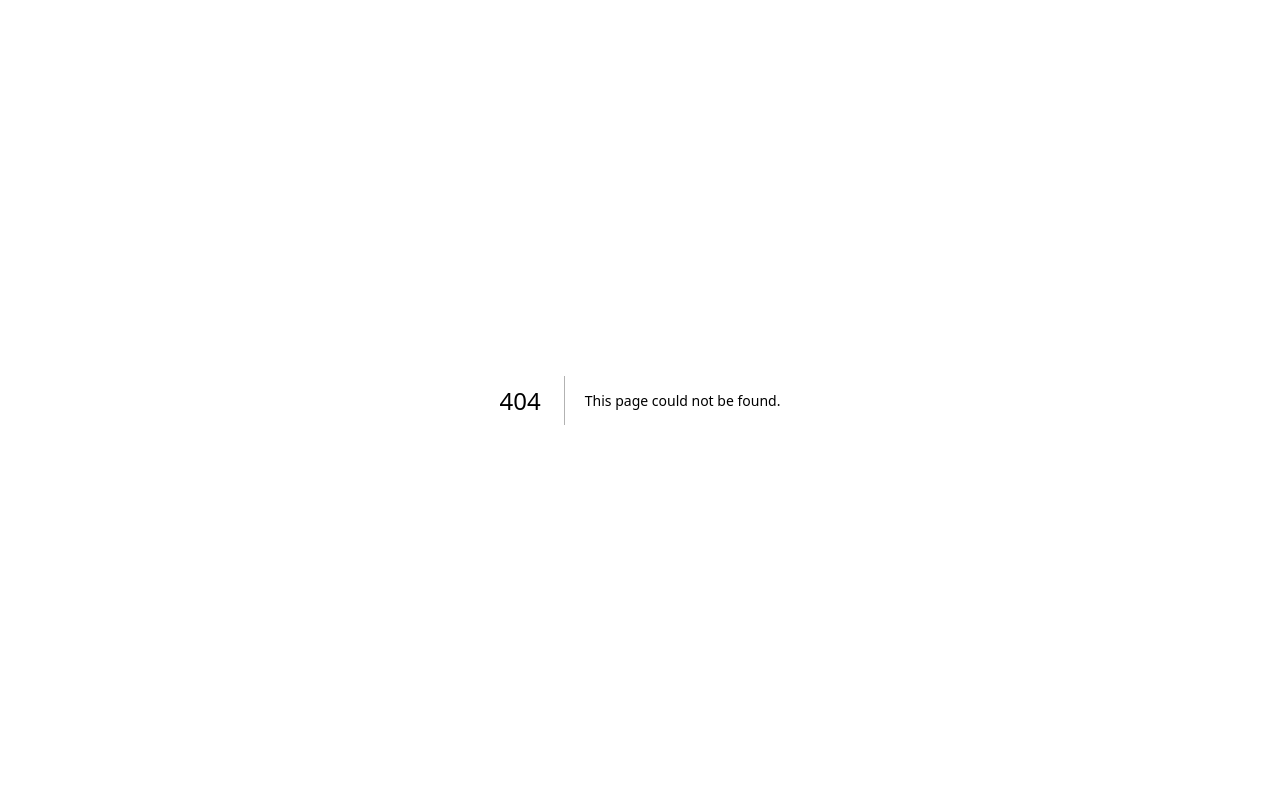
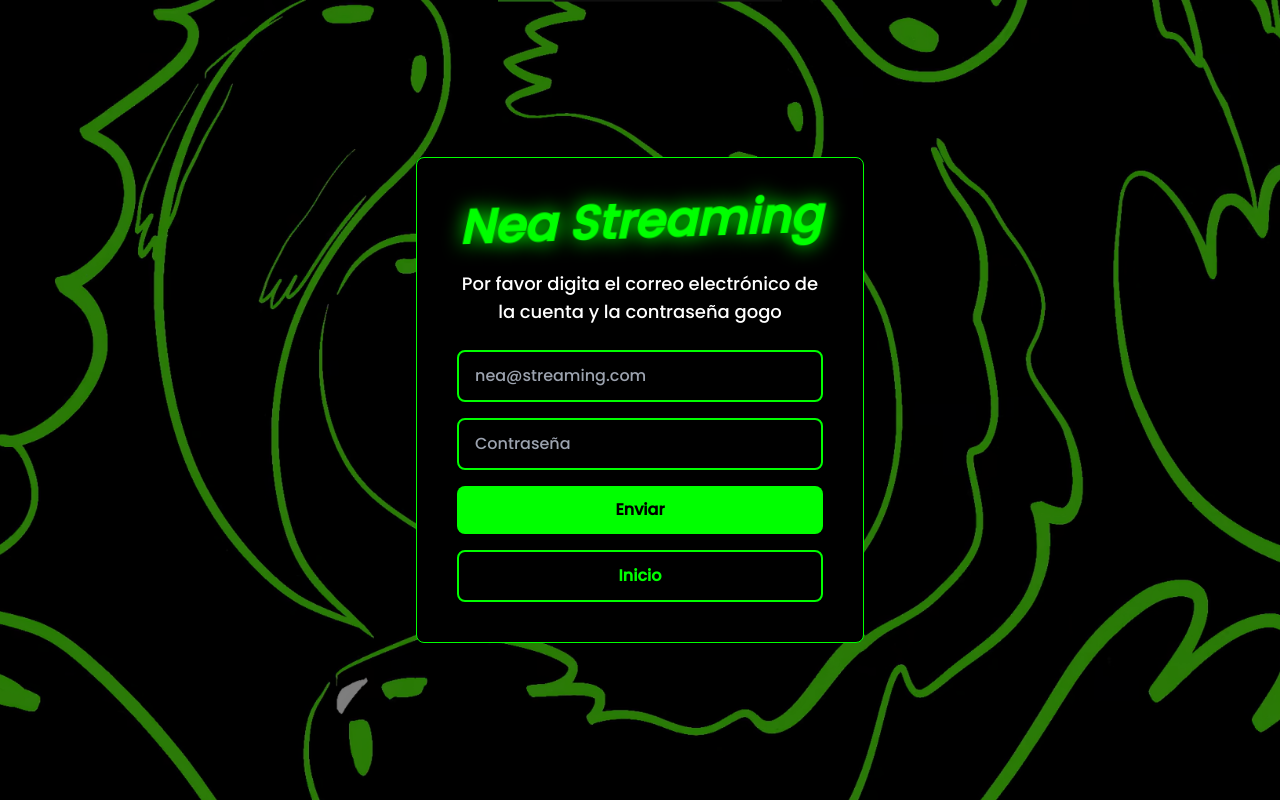
Before and after one commit to FabianEspitia-it/nea_streaming_frontend, a Next.js app: page /disney_home_code in a window 1280 px wide. Before the commit this address had no page. Built offline with nearby package versions, Linux system fonts and the light colour scheme.

Commit message:
add disney home code module

```diff
--- /dev/null
+++ b/src/app/disney_home_code/page.tsx
@@ -0,0 +1,138 @@
+"use client";
+
+import { Fade } from "react-awesome-reveal";
+import { FormEvent, useState } from "react";
+import { RotateSpinner } from "react-spinners-kit";
+import { toast } from "react-toastify";
+import Image from "next/image";
+
+export default function SessionCode() {
+  const [email, setEmail] = useState("");
+  const [password, setPassword] = useState("");
+  const [loading, setLoading] = useState(false);
+  const [responseMessage, setResponseMessage] = useState("");
+
+  async function sendData(e: FormEvent<HTMLFormElement>) {
+    e.preventDefault();
+
+    setLoading(true);
+    setResponseMessage("");
+
+    const data = {
+      email: email,
+      password: password,
+    };
+
+    try {
+      const response = await fetch(
+        `${process.env.NEXT_PUBLIC_DISNEY}/home_code/`,
+        {
+          method: "POST",
+          headers: {
+            "Content-Type": "application/json",
+          },
+          body: JSON.stringify(data),
+        },
+      );
+
+      if (response.ok) {
+        const data = await response.json();
+        setResponseMessage(`Código de sesión: ${data.code}`);
+        toast.success("Gracias por preferirnos :D", {
+          theme: "dark",
+        });
+      } else {
+        toast.error(
+          "Algo salió mal, por favor verifica el correo y la contraseña",
+          {
+            theme: "dark",
+          },
+        );
+      }
+    } catch (error) {
+      console.log(error);
+    } finally {
+      setLoading(false);
+    }
+  }
+
+  if (loading) {
+    return (
+      <div className="flex justify-center items-center bg-black h-screen w-full">
+        <div className="text-center">
+          <div className="flex justify-center">
+            <RotateSpinner color="#00FF00" size={55} />
+          </div>
+          <p className="pt-4 font-semibold text-white">
+            Gogo está trayendo el código, por favor espera unos segundos
+          </p>
+        </div>
+      </div>
+    );
+  }
+
+  return (
+    <div className="min-h-screen bg-black relative">
+      <Image
+        src="/images/gogo_logo.png"
+        alt="Background"
+        layout="fill"
+        objectFit="cover"
+        quality={100}
+        className="z-0"
+      />
+      <div className="absolute inset-0 bg-black opacity-50"></div>
+      <Fade triggerOnce cascade>
+        <section className="flex items-center justify-center min-h-screen relative z-10">
+          <div className="text-center rounded-lg p-10 max-w-md w-full border border-[#00FF00] bg-black">
+            <h1 className="text-[#00FF00] drop-shadow-[0_0_10px_#00FF00] font-black italic transform -rotate-2 text-5xl mb-6">
+              Nea Streaming
+            </h1>
+            <p className="text-white text-lg mb-6">
+              Por favor digita el correo electrónico de la cuenta y la
+              contraseña gogo
+            </p>
+
+            {responseMessage && (
+              <p className="text-[#00FF00] text-lg my-2">{responseMessage}</p>
+            )}
+
+            <form className="space-y-4" onSubmit={sendData}>
+              <input
+                className="border-2 border-[#00FF00] focus:outline-none bg-black text-white placeholder-gray-400 rounded-lg px-4 py-3 w-full transition"
+                type="email"
+                placeholder="nea@streaming.com"
+                required
+                value={email}
+                onChange={(event) => setEmail(event.target.value)}
+              />
+
+              <input
+                className="border-2 border-[#00FF00] focus:outline-none bg-black text-white placeholder-gray-400 rounded-lg px-4 py-3 w-full transition"
+                type="password"
+                placeholder="Contraseña"
+                required
+                value={password}
+                onChange={(event) => setPassword(event.target.value)}
+              />
+
+              <button
+                className="bg-[#00FF00] hover:bg-green-500 text-black rounded-lg px-6 py-3 font-semibold focus:outline-none w-full transition"
+                type="submit"
+              >
+                Enviar
+              </button>
+
+              <a
+                href="/"
+                className="block border-2 border-[#00FF00] text-[#00FF00] rounded-lg px-6 py-3 font-semibold text-center hover:bg-[#00FF00] hover:text-black w-full transition"
+              >
+                Inicio
+              </a>
+            </form>
+          </div>
+        </section>
+      </Fade>
+    </div>
+  );
+}
--- a/src/components/Hero.tsx
+++ b/src/components/Hero.tsx
@@ -25,35 +25,40 @@ export default function Hero() {
       id: 5,
     },
     {
+      label: "Código de hogar (DISNEY+)",
+      href: "/disney_home_code",
+      id: 6,
+    },
+    {
       label: "Solicitud de enlace de inicio de sesión (NETFLIX)",
       href: "/new_session",
-      id: 6,
+      id: 7,
     },
 
     {
       label: "Código de inicio de sesión (PRIME VIDEO)",
       href: "/session_prime",
-      id: 7,
+      id: 8,
     },
     {
       label: "Ayuda con la contraseña (PRIME VIDEO)",
       href: "/password_help_prime",
-      id: 8,
+      id: 9,
     },
     {
       label: "Inicio de sesión (CRUNCHYROLL)",
       href: "/crunchyroll_link",
-      id: 9,
+      id: 10,
     },
     {
       label: "Código de inicio de sesión (HBO MAX)",
       href: "/hbo_session_code",
-      id: 10,
+      id: 11,
     },
     {
       label: "Restablecimiento de contraseña (HBO MAX)",
       href: "/hbo_restor_password",
-      id: 11,
+      id: 12,
     },
   ];
 
```
